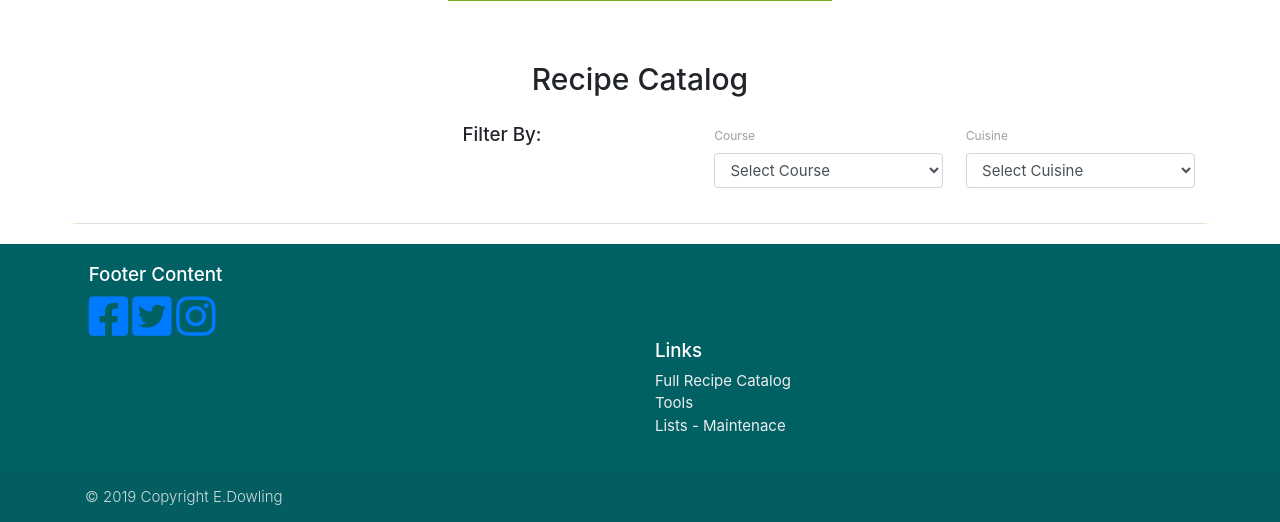
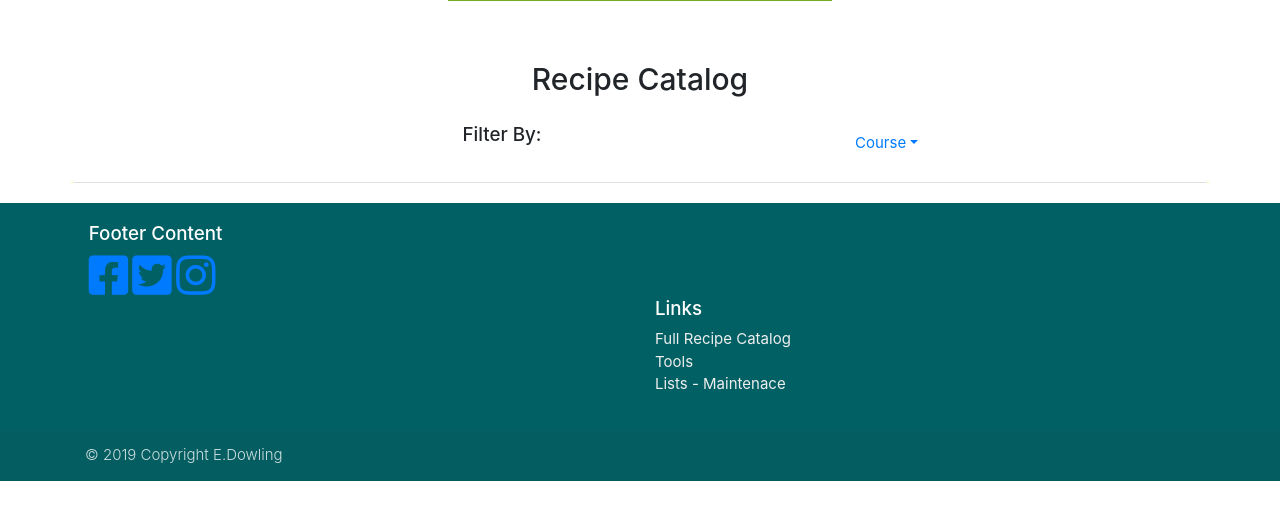
Before and after one commit to eldowling/lets-cook-together, a Flask app: page /get_catalog in a window 1280 px wide. Shown: the part 366-888 px from the top of the page. After the commit the page ends 847 px from the top, so only its background shows below. Run offline with Flask 2, Linux system fonts and the light colour scheme; data that the repository does not hold is empty; some libraries are stand-ins or nearby versions.

Commit message:
Updated to filter by recipe course on the catalog.html page

```diff
--- a/.c9/metadata/environment/templates/base.html
+++ b/.c9/metadata/environment/templates/base.html
@@ -1 +1 @@
-{"filter":false,"title":"base.html","tooltip":"/templates/base.html","undoManager":{"mark":-1,"position":-1,"stack":[]},"ace":{"folds":[],"scrolltop":180,"scrollleft":0,"selection":{"start":{"row":12,"column":35},"end":{"row":12,"column":35},"isBackwards":false},"options":{"guessTabSize":true,"useWrapMode":false,"wrapToView":true},"firstLineState":{"row":11,"state":"start","mode":"ace/mode/html"}},"timestamp":1574087399781,"hash":"4db297b8b81d05f21a453a53e81729626355385b"}
+{"filter":false,"title":"base.html","tooltip":"/templates/base.html","undoManager":{"mark":-1,"position":-1,"stack":[]},"ace":{"folds":[],"scrolltop":180,"scrollleft":0,"selection":{"start":{"row":12,"column":35},"end":{"row":12,"column":35},"isBackwards":false},"options":{"guessTabSize":true,"useWrapMode":false,"wrapToView":true},"firstLineState":{"row":3,"state":"start","mode":"ace/mode/html"}},"timestamp":1574087399781,"hash":"4db297b8b81d05f21a453a53e81729626355385b"}
--- a/.c9/metadata/environment/templates/recipe.html
+++ b/.c9/metadata/environment/templates/recipe.html
@@ -1 +1 @@
-{"filter":false,"title":"recipe.html","tooltip":"/templates/recipe.html","undoManager":{"mark":-1,"position":-1,"stack":[]},"ace":{"folds":[{"start":{"row":32,"column":19},"end":{"row":42,"column":2},"placeholder":"..."},{"start":{"row":43,"column":19},"end":{"row":50,"column":2},"placeholder":"..."}],"scrolltop":660,"scrollleft":0,"selection":{"start":{"row":70,"column":6},"end":{"row":72,"column":7},"isBackwards":false},"options":{"guessTabSize":true,"useWrapMode":false,"wrapToView":true},"firstLineState":{"row":7,"state":"start","mode":"ace/mode/html"}},"timestamp":1573917915712,"hash":"54d1aa7a8d77db891fe5be516e973a3093ad8c0c"}
+{"filter":false,"title":"recipe.html","tooltip":"/templates/recipe.html","undoManager":{"mark":-1,"position":-1,"stack":[]},"ace":{"folds":[{"start":{"row":32,"column":19},"end":{"row":42,"column":2},"placeholder":"..."},{"start":{"row":43,"column":19},"end":{"row":50,"column":2},"placeholder":"..."}],"scrolltop":0,"scrollleft":0,"selection":{"start":{"row":9,"column":0},"end":{"row":13,"column":5},"isBackwards":true},"options":{"guessTabSize":true,"useWrapMode":false,"wrapToView":true},"firstLineState":0},"timestamp":1573917915712,"hash":"54d1aa7a8d77db891fe5be516e973a3093ad8c0c"}
--- a/app.py
+++ b/app.py
@@ -12,14 +12,22 @@ mongo = PyMongo(app)
 
 
 @app.route('/')
-#@app.route('/get_catalog/<course>')
-#def get_catalog(course):
+
 @app.route('/get_catalog')
 def get_catalog():
+    return render_template("catalog.html", recipes=mongo.db.recipes.find())
+
+@app.route('/get_catalog/<course>')
+def get_catalog_bycourse(course):
+    recipes_bycourse = list(mongo.db.recipes.find({"course": course}))
+    return render_template("catalog.html", recipes=recipes_bycourse)
+
+##@app.route('/get_catalog')
+##def get_catalog():
 #    if course == '':
-        return render_template("catalog.html", recipes=mongo.db.recipes.find())
+#        return render_template("catalog.html", recipes=mongo.db.recipes.find())
 #    if course != '':
-#        return render_template("catalog.html", recipes=mongo.db.recipes.find({ "recipes.course": course }))
+ #       return render_template("catalog.html", recipes=mongo.db.recipes.find({ "course": 'breakfast' }))
 
 #@app.route('/get_catalog/<course_id>')
 #def show_recipe(recipe_id):
--- a/templates/catalog.html
+++ b/templates/catalog.html
@@ -7,35 +7,26 @@
     <div class="col s2 offset-s4">
       <h5>Filter By:</h5>
     </div>
-    <div class="col s3">
-      <div class="form-group">
-        <label for="selectCourse">Course</label>
-        <select class="form-control" id="selectCourse">
-          <option>Select Course</option>
-          <option><a href="{{url_for('get_catalog', course="breakfast")}}" >Breakfast</a></option>
-          <option>Lunch</option>
-          <option>Soup</option>
-          <option>Main</option>
-          <option>Dessert</option>
-        </select>
-      </div>
-    </div>
-    <div class="col s3">
-      <div class="form-group">
-        <label for="selectCuisine">Cuisine</label>
-        <select class="form-control" id="selectCuisine">
-          <option>Select Cuisine</option>
-          <option>Americian</option>
-          <option>Chinese</option>
-          <option>English</option>
-          <option>French</option>
-          <option>Italian</option>
-          <option>Mexican</option>
-        </select>
-      </div>
+    <div class="col s6">
+      <ul class="nav nav-pills">
+        <li class="nav-item dropdown">
+          <a class="nav-link dropdown-toggle" data-toggle="dropdown" href="#" role="button" aria-haspopup="true" aria-expanded="false">Course</a>
+          <div class="dropdown-menu">
+            <a class="dropdown-item" href="{{url_for('get_catalog')}}">All Courses</a>
+            <div class="dropdown-divider"></div>
+            <a class="dropdown-item" href="{{url_for('get_catalog_bycourse', course="Breakfast")}}">Breakfast</a>
+            <a class="dropdown-item" href="{{url_for('get_catalog_bycourse', course="lunch")}}">Lunch</a>
+            <a class="dropdown-item" href="{{url_for('get_catalog_bycourse', course="soup")}}">Soup</a>
+            <a class="dropdown-item" href="{{url_for('get_catalog_bycourse', course="Main")}}">Main</a>
+            <a class="dropdown-item" href="{{url_for('get_catalog_bycourse', course="dessert")}}">Dessert</a>
+          </div>
+        </li>
+      </ul>
     </div>
   </div>
 </div>
+
+
 
 
 <div class="container yellow lighten-4">
```
Also changed, not shown: .c9/metadata/environment/app.py (+1 -1 lines), .c9/metadata/environment/templates/catalog.html (+1 -1 lines).
